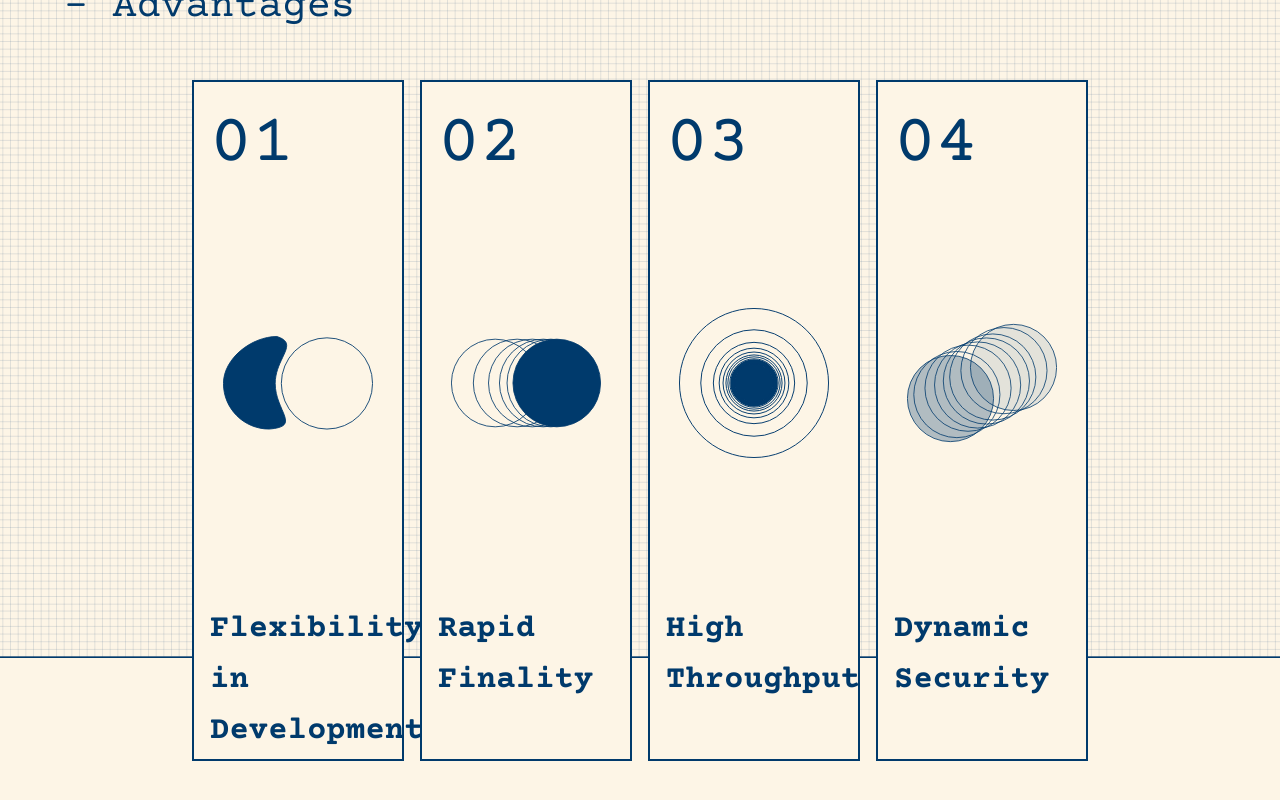
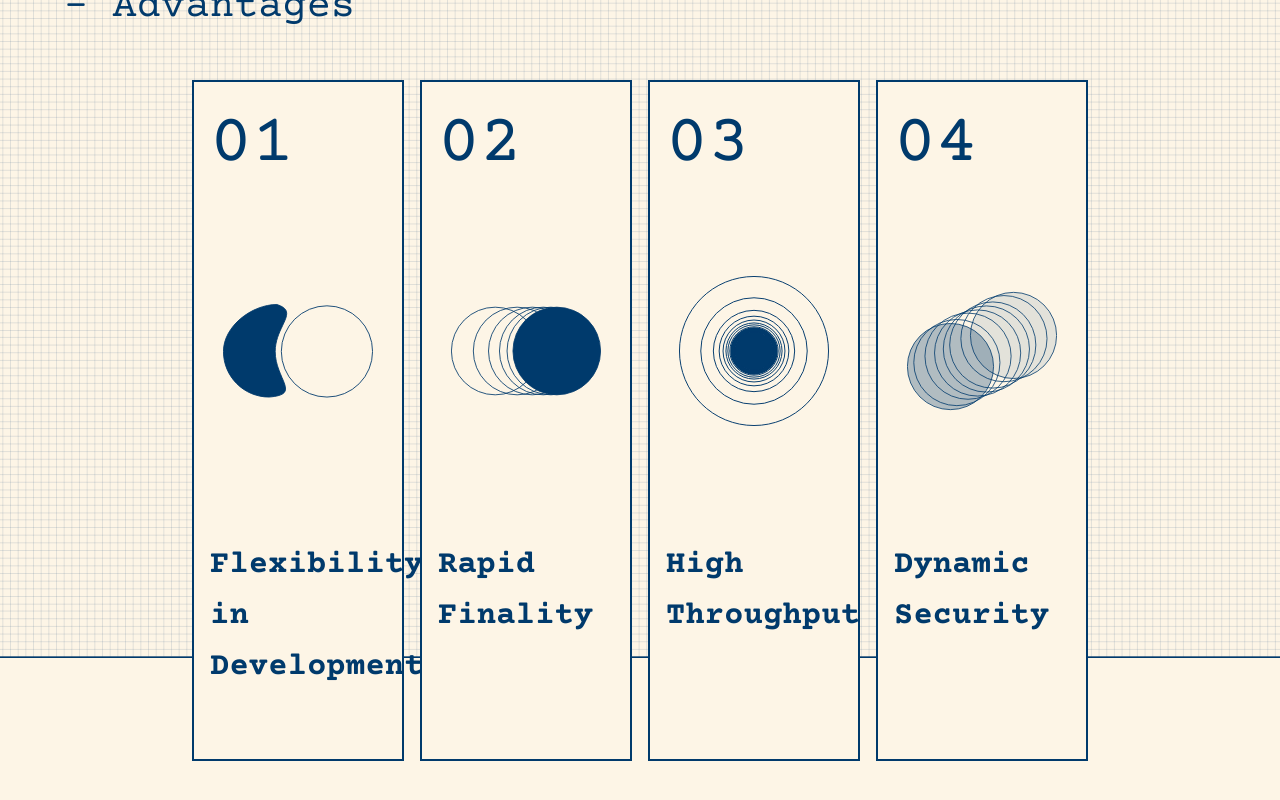
Before and after one commit to AzamHosseinian/Zellular-Ui, a React (Create React App) app: page / in a window 1280 px wide. Shown: the part 2353-3153 px from the top of the page. Built offline with nearby package versions, Linux system fonts and the light colour scheme.

Commit message:
update images

```diff
--- a/src/components/Advantage.jsx
+++ b/src/components/Advantage.jsx
@@ -120,7 +120,7 @@ const Advantage = () => {
                   sx={{
                     display: "flex",
                     justifyContent: "center",
-                    my: 12,
+                    my: 8,
                   }}
                 >
                   <img
```
